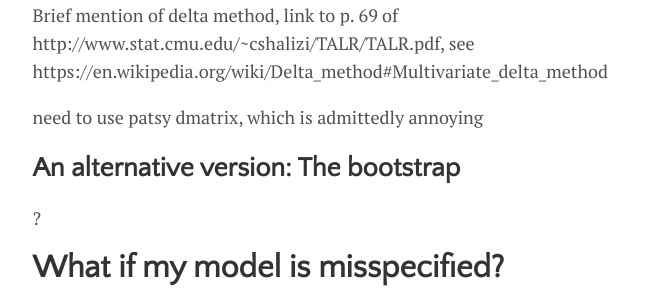
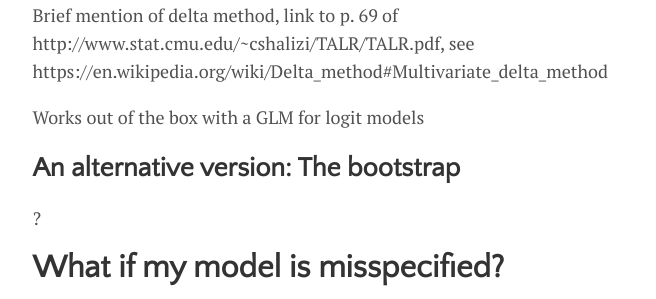
Before and after one commit to lmc2179/lmc2179.github.io, a Jekyll site: the page built from drafts/prediction_confidence.md, in a window 1280 px wide and 900 px high, scrolled down 1789 px. Shown: the part 155-454 px from the top of the window, without its empty margins (300-956 px from the left). Built offline with Jekyll 4.4.1, drawn with Linux system fonts in a browser that asks for light colours.

Commit message:
Update prediction_confidence.md

```diff
--- a/drafts/prediction_confidence.md
+++ b/drafts/prediction_confidence.md
@@ -63,7 +63,7 @@ Logit: https://stackoverflow.com/questions/47414842/confidence-interval-of-proba
 
 Brief mention of delta method, link to p. 69 of http://www.stat.cmu.edu/~cshalizi/TALR/TALR.pdf, see https://en.wikipedia.org/wiki/Delta_method#Multivariate_delta_method
 
-need to use patsy dmatrix, which is admittedly annoying
+Works out of the box with a GLM for logit models
 
 ## An alternative version: The bootstrap
 
```
